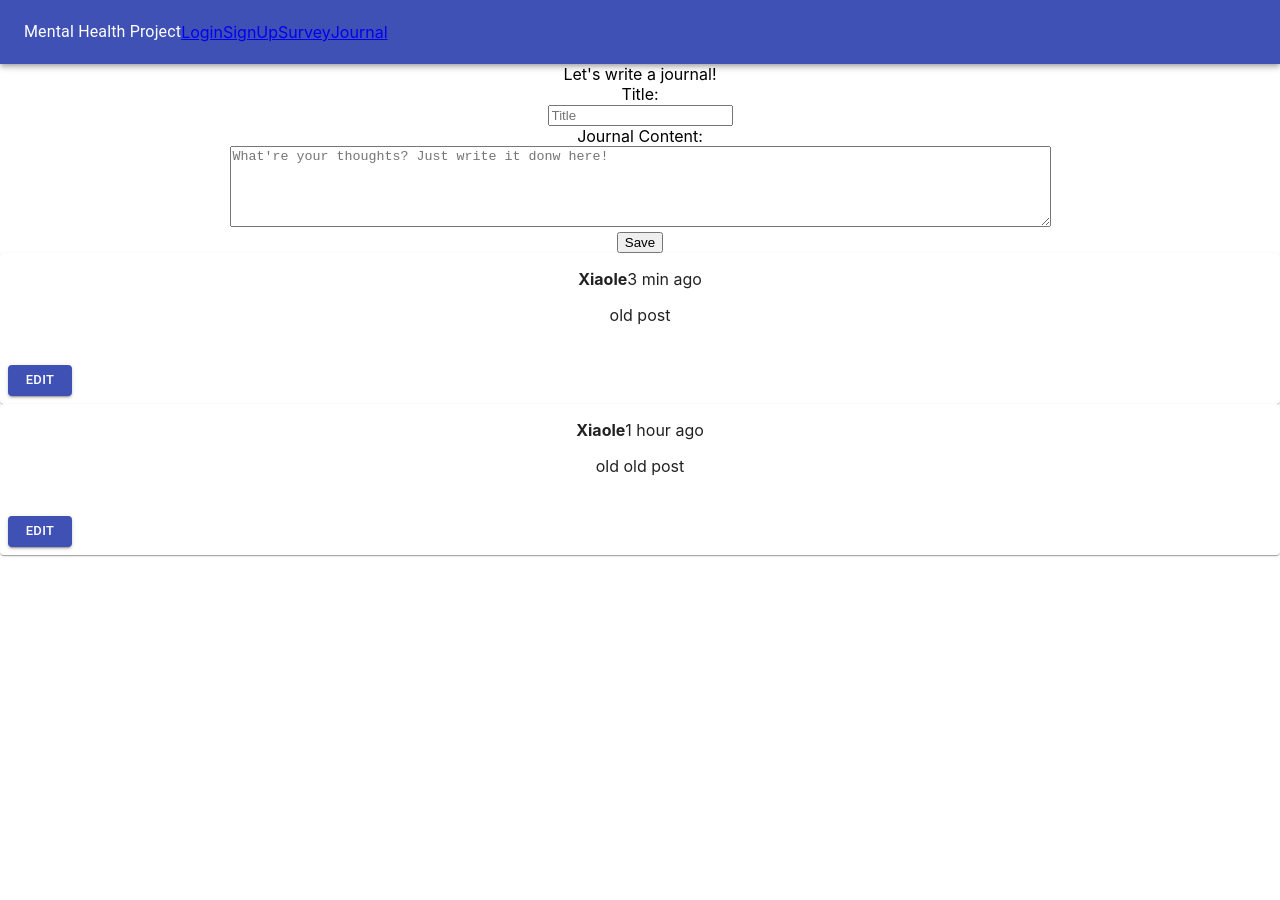
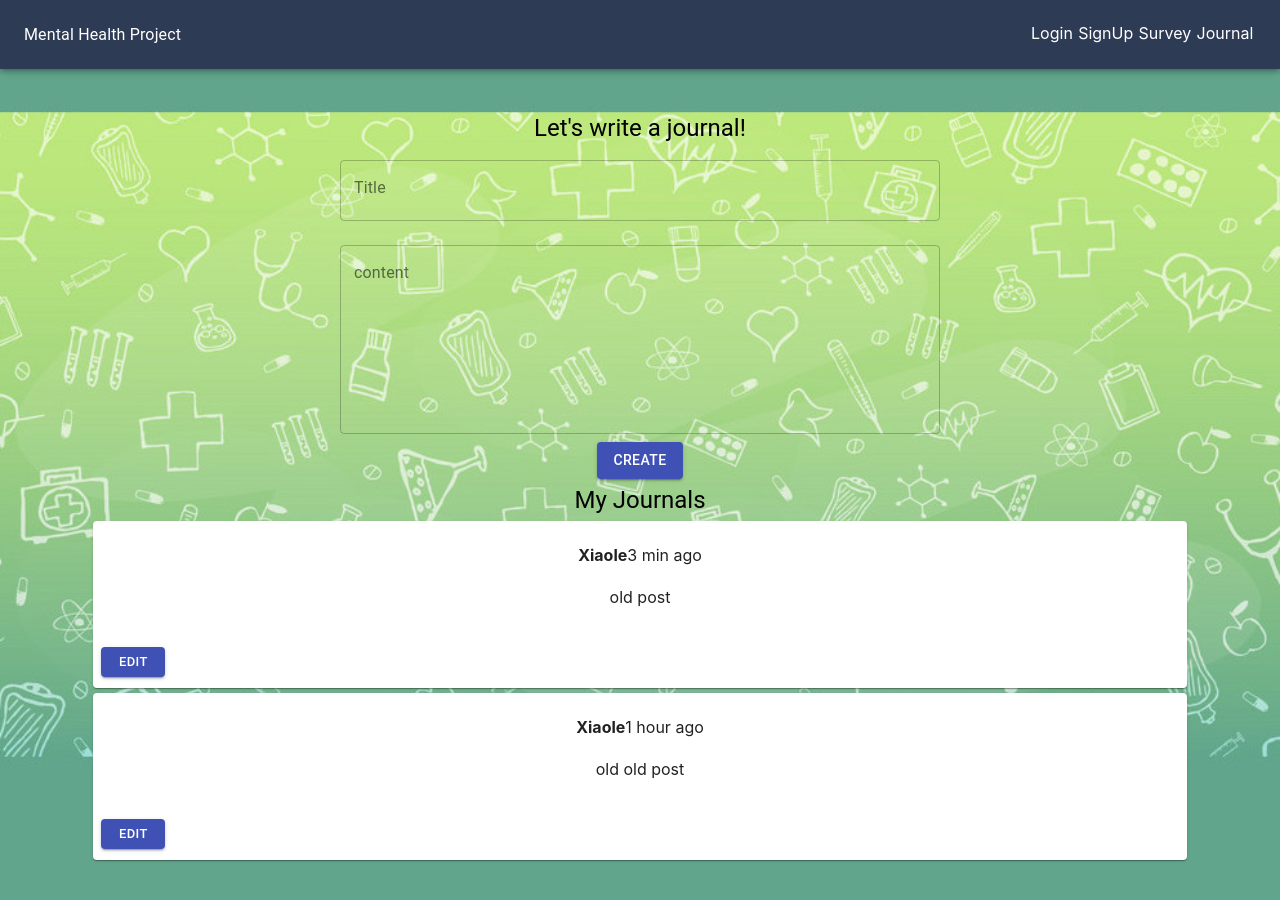
Before and after one commit to XiaoleZ/defhack-2020, a React (Create React App) app: page /journal in a window 1280 px wide. Shown: the top 900 px of the page. Before the commit the page ends 800 px from the top, so only its background shows below. Built offline with nearby package versions, Linux system fonts and the light colour scheme.

Commit message:
update the frontend

```diff
--- a/src/App.css
+++ b/src/App.css
@@ -36,3 +36,10 @@
     transform: rotate(360deg);
   }
 }
+
+body {
+  background-image: url(./image/background.jpg);
+  background-size: cover;
+  background-position: center;
+  background-attachment: fixed;
+}
--- a/src/App.js
+++ b/src/App.js
@@ -8,10 +8,26 @@ import Journal from "./components/Journal";
 // import logo from './logo.svg';
 
 import { BrowserRouter as Router , Route} from "react-router-dom";
+import axios from "axios";
 import './App.css';
 
 
 class App extends Component {
+  signIn(){
+    axios.post('/login', {
+      email: this.state.email,
+      password: this.state.password
+    })
+    .then(function (response) {
+      if(response.data === 'success'){
+        window.location.assign('http://localhost:3000/')
+      }
+    })
+    .catch(function (error) {
+      console.log(error);
+    });
+  }
+
   render() {
     return (
       <Router>
--- a/src/components/Journal.js
+++ b/src/components/Journal.js
@@ -1,8 +1,12 @@
 // This is a journal session.
 import React, { Component } from "react";
+import Button from '@material-ui/core/Button';
+import TextField from '@material-ui/core/TextField';
+import Typography from '@material-ui/core/Typography';
 // import logo from './logo.svg';
-// import "./Journal.css";
+import "./custom.css";
 import JournalPost from "./JournalPost";
+
 
 class Journal extends Component {
   //hardcode
@@ -31,22 +35,56 @@ class Journal extends Component {
     return (
 
       <div className="Journal">
-        Let's write a journal! <br />
+        {/* Let's write a journal! <br />
         <label for="title">Title:</label> <br />
         <input type="text" id="title" name="title" placeholder="Title" /> <br />
-        <label for="journalContent">Journal Content: </label> <br />
-        <textarea
+        <label for="journalContent">Journal Content: </label> <br /> */}
+        {/* <textarea
           id="journalContent"
           name="journalContent"
           rows="5"
           cols="100"
           placeholder="What're your thoughts? Just write it donw here!"
-        />
+        /> */}
+        <div>
+        <Typography component="h1" variant="h5">
+            Let's write a journal!
+        </Typography>
+        <TextField
+            variant="outlined"
+            margin="normal"
+            fullWidth
+            name="title"
+            label="Title"
+            type="journal"
+            id="journal"
+            style = {{width: 600}}
+          />
         <br />
-        <button type="button">Save</button>
+        <TextField
+            variant="outlined"
+            margin="normal"
+            multiline
+            rows={8}
+            rowsMax={8}
+            name="content"
+            label="content"
+            type="journal"
+            id="journalContent"
+            style = {{width: 600}}
+          />
+        <br />
+        <Button type="button" color="primary" variant="contained">Create</Button>
 
-        <div className="post-container">
-            {post && post.map(post => <JournalPost key={post.id} data={post} />)}
+        </div>
+        <div className="myJournal">
+          <Typography component="h1" variant="h5" m={20}>
+              My Journals
+          </Typography>
+          <div className="post-container">
+              {post && post.map(post => <JournalPost key={post.id} data={post} />)}
+          </div>
+
         </div>
       </div>
     );
--- a/src/components/NarBar.js
+++ b/src/components/NarBar.js
@@ -1,22 +1,31 @@
 import React from 'react';
 import AppBar from '@material-ui/core/AppBar'
 import Toolbar from '@material-ui/core/Toolbar'
+import Grid from '@material-ui/core/Grid'
 import Typography from '@material-ui/core/Typography'
 // import Button from '@material-ui/core/Button';
 import { NavLink } from "react-router-dom";
+import "./custom.css";
+
 
 const NavBar = () => {
   return (
     <div>
-      <AppBar position="static">
+      <AppBar className="nav" style={{ background: '#2E3B55' }}>
         <Toolbar>
-          <Typography  color="inherit">
-            Mental Health Project
-          </Typography>
-          <NavLink to="/signin" exact color="inherit">Login</NavLink>
-          <NavLink to="/signup" exact color="inherit">SignUp</NavLink>
-          <NavLink to="/survey" exact color="inherit">Survey</NavLink>
-          <NavLink to="/journal" exact color="inherit">Journal</NavLink>
+          <Grid justify="space-between" container spacing={24}>
+            <Grid >
+              <Typography  color="inherit">
+              Mental Health Project
+              </Typography>
+            </Grid>
+            <Grid >
+              <NavLink to="/signin" exact className="nav-item">Login</NavLink>
+              <NavLink to="/signup" exact className="nav-item">SignUp</NavLink>
+              <NavLink to="/survey" exact className="nav-item">Survey</NavLink>
+              <NavLink to="/journal" exact className="nav-item">Journal</NavLink>
+            </Grid>
+          </Grid>
         </Toolbar>
       </AppBar>
     </div>
--- a/src/components/Survey.js
+++ b/src/components/Survey.js
@@ -3,7 +3,10 @@ import React, { Component } from 'react';
 import surveyData from './surveyData';
 import Button from '@material-ui/core/Button';
 import Card from '@material-ui/core/Card';
+import Typography from '@material-ui/core/Typography';
+import Container from '@material-ui/core/Container';
 import { NavLink } from "react-router-dom";
+import "./custom.css";
 
 class Survey extends Component {
   state = {
@@ -92,8 +95,10 @@ class Survey extends Component {
     } else {
 
       return (
+
+        <Container>
+        <Typography component="h1" variant="h5">Let's do a quick survey!</Typography>
         <Card className="survey">
-
           <h1>{this.state.questions} </h1>
           <span>{`Questions ${currentQuestion + 1}  out of ${surveyData.questions.length } remaining `}</span>
 
@@ -125,9 +130,8 @@ class Survey extends Component {
               Finish
             </Button>
           )}
-
-
         </Card>
+        </Container>
       );
     }
   }
--- /dev/null
+++ b/src/components/custom.css
@@ -0,0 +1,17 @@
+div {
+    padding-top: 2pt;
+    padding-bottom: 2pt;
+}
+
+.container {
+    margin: 30pt;
+    margin-top: 70pt;
+    margin-left: 70pt;
+    margin-right: 70pt;
+}
+
+.nav-item {
+    color: white;
+    margin: 2pt;
+    text-decoration: none;
+}
```
Also changed, not shown: src/components/Journal.css (deleted), src/image/MentalW.png (renamed from public/image/MentalW.png), src/image/background.jpg (added).
